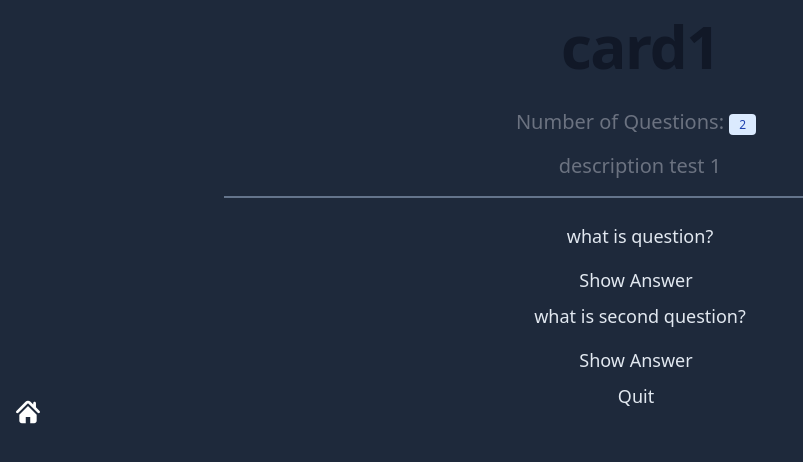
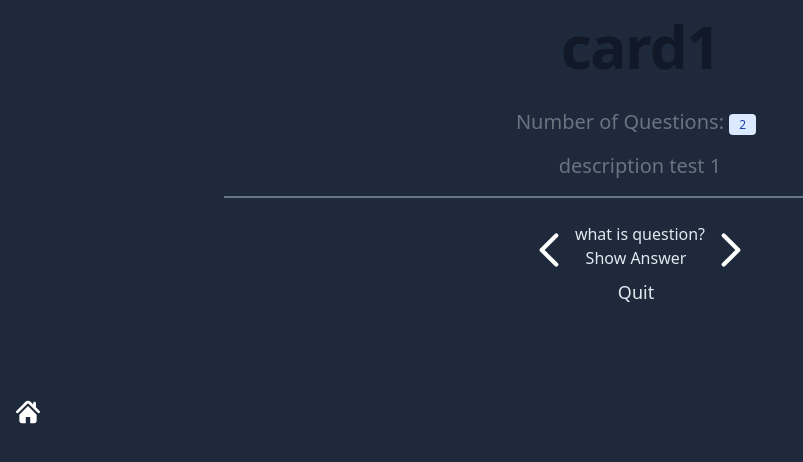
Before and after one commit to alihaghjou/flash-card, a Next.js app: page /Cards/id1 in a window 1280 px wide. Both pictures are taken after a click on the button "Start Questions". Shown: the top 462 px of the page, without its empty margins (0-803 px from the left). Built offline with nearby package versions, Linux system fonts and the light colour scheme.

Commit message:
questions display made better

```diff
--- a/Components/EachCard/EachCardQuestions.tsx
+++ b/Components/EachCard/EachCardQuestions.tsx
@@ -13,7 +13,17 @@
 }) => {
   return (
     <div>
-      {!startQuestions && (
+      {startQuestions ? (
+        <>
+          <EachQuestionDisplay OneCard={OneCard} />
+          <button
+            className="text-white mt-10 bg-blue-700 hover:bg-blue-800 focus:ring-4 focus:ring-blue-300 font-medium rounded-lg text-lg px-5 py-2.5 mr-2 mb-2 focus:outline-none"
+            onClick={() => setStartQuestions(false)}
+          >
+            Quit
+          </button>
+        </>
+      ) : (
         <button
           onClick={() => setStartQuestions(true)}
           className="text-white bg-blue-700 hover:bg-blue-800 focus:ring-4 focus:ring-blue-300 font-medium rounded-lg text-xl px-5 py-2.5 mr-2 mb-2 focus:outline-none"
@@ -21,22 +31,6 @@
           Start Questions
         </button>
       )}
-      {startQuestions && (
-        <>
-          {OneCard.questions.map((EachQuestion) => (
-            <EachQuestionDisplay
-              key={EachQuestion.questionId}
-              EachQuestion={EachQuestion}
-            />
-          ))}
-          <button
-            className="text-white mt-4 bg-blue-700 hover:bg-blue-800 focus:ring-4 focus:ring-blue-300 font-medium rounded-lg text-lg px-5 py-2.5 mr-2 mb-2 focus:outline-none"
-            onClick={() => setStartQuestions(false)}
-          >
-            Quit
-          </button>
-        </>
-      )}
     </div>
   );
 };
--- a/Components/EachCard/EachQuestionDisplay.tsx
+++ b/Components/EachCard/EachQuestionDisplay.tsx
@@ -1,23 +1,50 @@
 import React, { useState } from "react";
-import type { questionType } from "../../types/Types";
+import type { cardsType } from "../../types/Types";
+import Image from "next/image";
 
-const EachQuestionDisplay = ({
-  EachQuestion,
-}: {
-  EachQuestion: questionType;
-}) => {
+const EachQuestionDisplay = ({ OneCard }: { OneCard: cardsType }) => {
+  const [index, setIndex] = useState(0);
   const [showAnswer, setShowAnswer] = useState(false);
   return (
-    <section className="text-lg h-screen">
-      <p className="text-xl mb-4">{EachQuestion.questionBody}</p>
+    <>
+      <article className="flex gap-20 my-10">
+        <button
+          disabled={index == 0 ? true : false}
+          onClick={() => {
+            setShowAnswer(false);
+            setIndex(index - 1);
+          }}
+        >
+          <Image
+            src="/PreviousPage.svg"
+            alt="Previous"
+            width="50"
+            height="50"
+          />
+        </button>
+        <section>
+          <p className="text-2xl">{OneCard.questions[index].questionBody}</p>
           <button
             onClick={() => setShowAnswer(true)}
-        className="text-blue-700 hover:text-white border border-blue-700 hover:bg-blue-800 focus:ring-4 focus:outline-none focus:ring-blue-300 font-medium rounded-lg text-sm px-5 py-2.5 text-center mr-2 mb-2 dark:border-blue-500 dark:text-blue-500 dark:hover:text-white dark:hover:bg-blue-600 dark:focus:ring-blue-800"
+            className="text-blue-700 mt-4 hover:text-white border border-blue-700 hover:bg-blue-800 focus:ring-4 focus:outline-none focus:ring-blue-300 font-medium rounded-lg text-sm px-5 py-2.5 text-center mr-2 mb-2 dark:border-blue-500 dark:text-blue-500 dark:hover:text-white dark:hover:bg-blue-600 dark:focus:ring-blue-800"
           >
             Show Answer
           </button>
-      {showAnswer && <p>{EachQuestion.answer}</p>}
+          {showAnswer && (
+            <p className="text-xl">{OneCard.questions[index].answer}</p>
+          )}
         </section>
+        <button
+          disabled={index + 1 == OneCard.questions.length ? true : false}
+          onClick={() => {
+            setShowAnswer(false);
+            setIndex(index + 1);
+          }}
+        >
+          <Image src="/NextPage.svg" alt="Next" width="50" height="50" />
+        </button>
+      </article>
+    </>
   );
 };
 
--- a/pages/Cards/[CardId]/index.tsx
+++ b/pages/Cards/[CardId]/index.tsx
@@ -9,6 +9,8 @@
 
 //Todo: when user isn't logged in use localhost and if logged use database
 //TODO: add auth to project than add prisma and mongodb to project
+//todo: question displays be Carousel
+//todo: user can edit their card and each question
 
 const Index = ({
   cardsData,
--- a/pages/_app.tsx
+++ b/pages/_app.tsx
@@ -35,8 +35,6 @@
   },
 ];
 
-
-
 export default function App({ Component, pageProps }: AppProps) {
   const [cardsData, setCardsData] = useState<cardsType[]>(initialData);
 
```
Also changed, not shown: public/NextPage.svg (added), public/PreviousPage.svg (added). Lines whose indentation alone changed are shown as unchanged.
